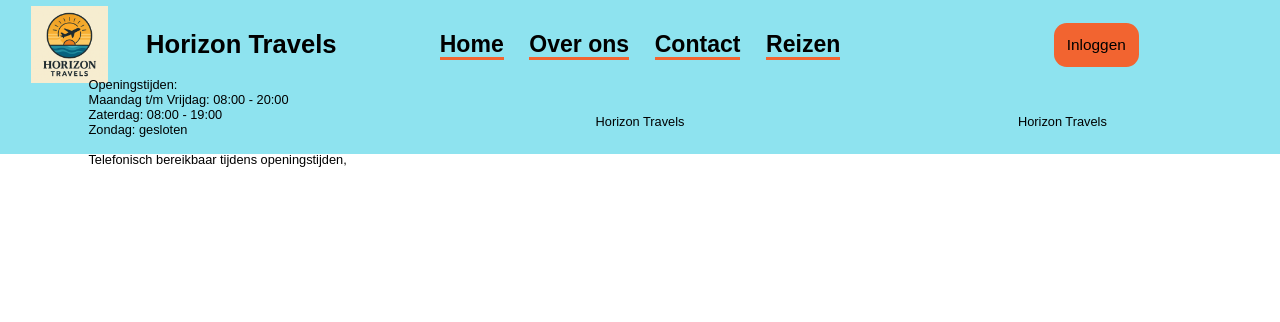
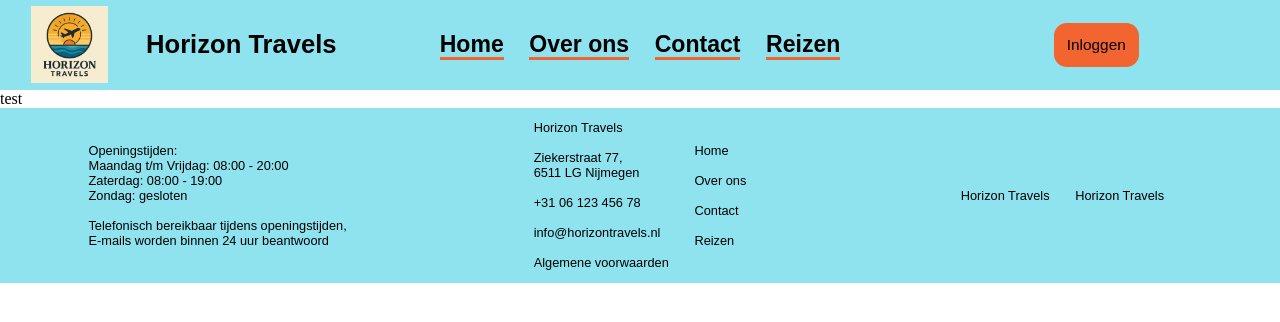
Before and after one commit to Bryanrobu/Webapp2, a PHP site: page / in a window 1280 px wide. Shown: the top 322 px of the page. Run offline with PHP 8.4, Linux system fonts and the light colour scheme.

Commit message:
footer update
Toeoeging linkjes en wat meer op de footer

```diff
--- a/html/css/style.css
+++ b/html/css/style.css
@@ -2,6 +2,7 @@
     margin: 0%;
     padding: 0%;
     text-decoration: none;
+    cursor: default;
 }
 
 header {
@@ -18,8 +19,22 @@ li{
     list-style-type: none;
 }
 
+a{
+    cursor: pointer;
+}
+
 .black{
     color: #000000;
+}
+
+.row{
+    display: flex;
+    flex-direction: row;
+}
+
+.column{
+    display: flex;
+    flex-direction: column;
 }
 
 .menu-bar {
@@ -81,7 +96,8 @@ li{
 
 .footer{
     display: flex;
-    height: 5vw;
+    height: fit-content;
+    padding-top: 1vw; padding-bottom: 1vw;
     width: 100%;
     background-color: #8EE3EF;
     font-family: Arial, Helvetica, sans-serif;
@@ -90,10 +106,13 @@ li{
     justify-content: center;
 }
 
-.vertical-footer-container{
-    display: flex;
-    flex-direction: column;
+.footer-container{
     align-items: center;
     justify-content: center;
     width: 33vw;
+    gap: 2vw;
 }
+
+.footer-links:hover{
+    text-decoration: underline;
+}
--- a/html/includes/footer.php
+++ b/html/includes/footer.php
@@ -8,7 +8,7 @@
 <body>
     <footer>
         <div class="footer">
-            <div class="vertical-footer-container">
+            <div class="footer-container row">
                 <p class="footer-text">
                     Openingstijden: <br>
                     Maandag t/m Vrijdag: 08:00 - 20:00 <br>
@@ -16,13 +16,52 @@
                     Zondag: gesloten<br>
                     <br>
                     Telefonisch bereikbaar tijdens openingstijden,<br>
-
+                    E-mails worden binnen 24 uur beantwoord<br>
                 </p>
             </div>
-            <div class="vertical-footer-container">
+            <div class="footer-container row">
+                <div class="column">
+                    <a class="footer-links">
+                        Horizon Travels
+                    </a>
+                    <br>
+                    <a class="footer-links">
+                        Ziekerstraat 77,<br>
+                        6511 LG Nijmegen
+                    </a>
+                    <br>
+                    <a class="footer-links">
+                        +31 06 123 456 78
+                    </a>
+                    <br>
+                    <a class="footer-links">
+                        info@horizontravels.nl
+                    </a>
+                    <br>
+                    <a class="footer-links">
+                        Algemene voorwaarden
+                    </a>
+                </div>
+                <div class="column">
+                    <a href="../index.php" class="footer-links black">
+                    Home
+                    </a>
+                    <br>
+                    <a href="../over-ons" class="footer-links black">
+                    Over ons
+                    </a>
+                    <br>
+                    <a href="../contact" class="footer-links black">
+                    Contact
+                    </a>
+                    <br>
+                    <a href="../reizen" class="footer-links black">
+                    Reizen
+                    </a>
+                </div>
+            </div>
+            <div class="footer-container row">
                 <p class="footer-text">Horizon Travels</p>
-            </div>
-            <div class="vertical-footer-container">
                 <p class="footer-text">Horizon Travels</p>
             </div>
         </div>
--- a/html/index.php
+++ b/html/index.php
@@ -4,10 +4,11 @@
     <meta charset="UTF-8">
     <meta name="viewport" content="width=device-width, initial-scale=1.0">
     <link rel="shortcut icon" href="images/HorizonTravelsLogo.png" type="image/x-icon">
-    <title>Homepage</title>
+    <title>Home</title>
 </head>
 <body>
     <?php include_once ('includes/header.php'); ?>
+    test
     <?php include_once ('includes/footer.php'); ?>
 </body>
 </html>
```
